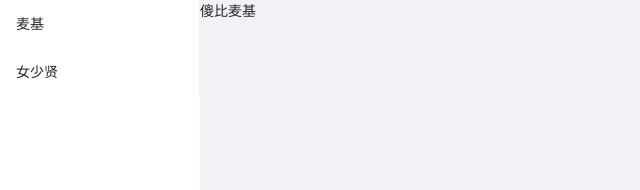
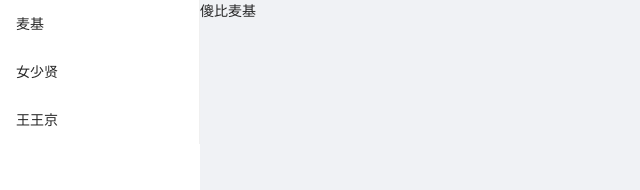
Before and after one commit to Neighborwan/reactApp, a React app: page /reactApp/home in a window 1280 px wide. Shown: the top 190 px of the page, without its empty margins (0-640 px from the left). Built offline with nearby package versions, Linux system fonts and the light colour scheme.

Commit message:
feat: add 角色

```diff
--- a/src/components/Aside/index.tsx
+++ b/src/components/Aside/index.tsx
@@ -12,6 +12,9 @@ export default function Aside() {
         <Menu.Item>
           <Link to="/reactApp/helloworld">女少贤</Link>
         </Menu.Item>
+        <Menu.Item>
+          <Link to="/reactApp/counter">王王京</Link>
+        </Menu.Item>
       </Menu>
     </Layout.Sider>
   );
```
